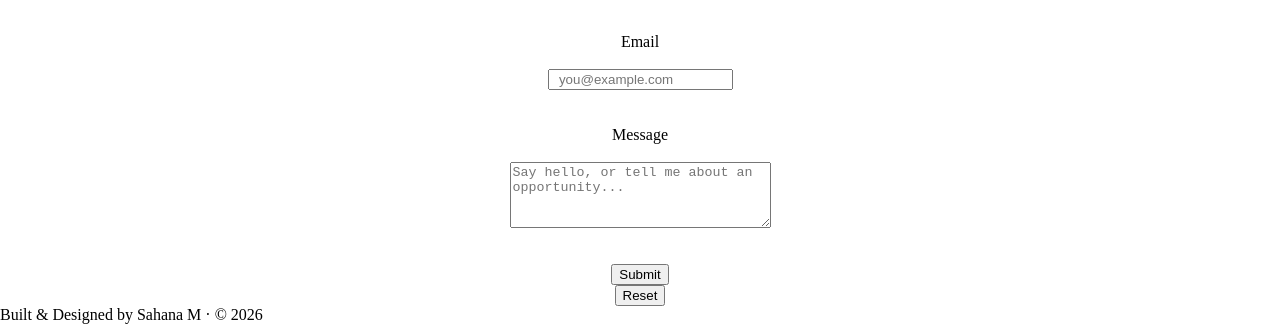
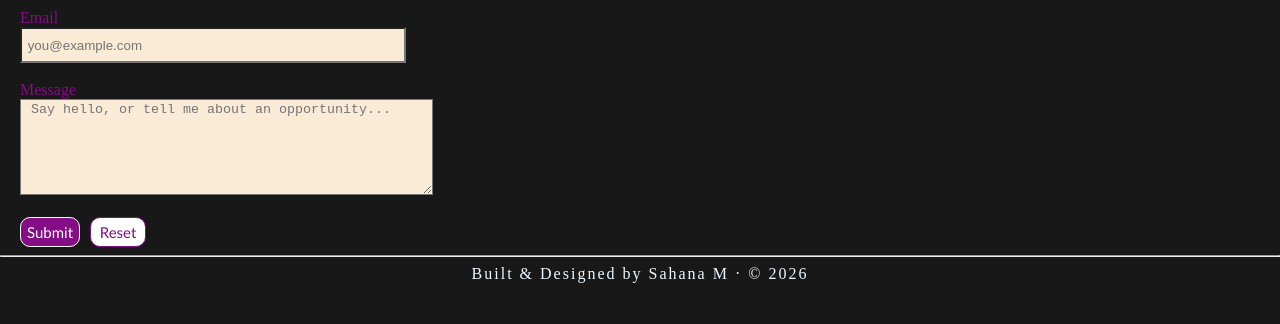
Before and after one commit to sahana0258/My-Portfolio, a plain HTML site: page index.html in a window 1280 px wide. Shown: the part 2061-2385 px from the top of the page. After the commit the page ends 2344 px from the top, so only its background shows below. Drawn offline with Linux system fonts and the light colour scheme.

Commit message:
updated css file

```diff
--- a/index.html
+++ b/index.html
@@ -43,7 +43,8 @@
                 My work spans front-end interfaces built with HTML, CSS, JavaScript and React and back-end logic in Python and SQL. </p>
             </div>
 
-        <div class="line"></div>
+
+
 
         <h3 class="heading">Skills</h3>
         <div class="skills">
@@ -88,8 +89,6 @@
             </div> -->
         </div>
 
-        <div class="line"></div>
-
         <h3 class="heading">Education</h3>
         <div class="education">
             <div id="Bachelor">Bachelor of Engineering- Computer Science & Engineering</div>
@@ -100,7 +99,6 @@
 
 
             <h3 class="heading">Projects</h3>
-            <div>
         <div class="project-contents">
             <div class="pbox">
             <p class="trek-content" id="web-app">01 · WEB APP</p>
@@ -118,7 +116,7 @@
             <p class="trek-content" id="personal-site">02 · PERSONAL SITE</p>
             <h2 class="trek-content" id="portfolio-web">Portfolio Website</h2>
             <p class="trek-content" id="port-para">A personal portfolio built to present skills, projects, and background in a clean, structured, and easy-to-navigate format.</p>
-             <div class="lang-trek">
+            <div class="lang-trek">
             <p class="lang-used">HTML</p>
             <p class="lang-used">CSS</p>
             <p class="lang-used">JavaScript</p>
@@ -162,23 +160,23 @@
         <form class="myform">
             <div class="form-content">
             <label> Name</label><br>
-            <input class="placeholder" type="text" id="name1" placeholder="  Enter your name"><br><br>
+            <input class="placeholder" type="text" id="name1" placeholder=" Enter your name"><br><br>
 
             <label>Email</label><br>
-            <input class="placeholder" type="email" id="email1" placeholder="  you@example.com" ><br><br>
+            <input class="placeholder" type="email" id="email1" placeholder=" you@example.com" ><br><br>
 
             <label>Message</label><br>
-            <textarea class="placeholder" rows="4" cols="30" id="msg1" placeholder="Say hello, or tell me about an opportunity..."></textarea><br><br>
+            <textarea class="placeholder" rows="6" cols="49" id="msg1" placeholder=" Say hello, or tell me about an opportunity..."></textarea><br><br>
 
+            <div class="bt-rst">
             <button class="btn-reset" type="button" value="Submitted" id="btn1" onclick="submitting()">Submit</button>
-            <button class="btn-reset" type="reset">Reset</button>
-
+            <button class="btn-reset" type="reset" id="reset">Reset</button>
+            </div>
             <div id="alertBox"></div>
         </div>
         </form>
-    <div class="line2"></div>
-    <div class="line1">Built & Designed by Sahana M  &middot; &#169 2026</div><!---"&#169 or &copy" is used to diplay c, "$middot or &#183" is used middle (.)-->
-    </div>
+    <hr>
+    <div class="line">Built & Designed by Sahana M  &middot; &#169 2026</div><!---"&#169 or &copy" is used to diplay c, "$middot or &#183" is used middle (.)-->
 </div>
     </body>
 </html>
--- a/style.css
+++ b/style.css
@@ -495,11 +495,12 @@ html,body{
     padding: 0;
     height: 100%;
     min-height: 100vh;
+    background-color: rgb(24, 24, 24);
 }
 .body-container{
     width: 100%;
     min-height: 100vh;
-    background-color: rgb(228, 224, 224);
+    background-color: rgb(24, 24, 24);
     height: 100%;
 }
 .welcome-nav{
@@ -519,8 +520,11 @@ html,body{
     display: flex;
     justify-content: center;
     align-items: center;
-    gap: 6%;
-    font-size:clamp(15px,2vw,15px);
+    gap: 10%;
+    font-size:clamp(17px,2vw,17px);
+}
+.a{
+    color: aliceblue;
 }
 .container{
     font-size: clamp(35px,2vw,35px);
@@ -538,7 +542,8 @@ span{
       color:rgb(252, 251, 252); ;
 }
 #sd{
-    color: rgb(103, 4, 118);
+    color: rgb(186, 162, 189);
+    font-size:clamp(30px,2vw,30px);;
 }
 .aboutme-img{
     display: grid;
@@ -734,20 +739,62 @@ span{
     margin-top: -5px;
 }
 .form-content{
+    color: rgb(133, 13, 133);
+    margin-left: 20px;
+
+}
+.placeholder{
+    color: black;
+}
+input{
+    width: 30%;
+    height: 30px;
+    color: rgb(9, 9, 9);
+    background-color: antiquewhite;
+    border: 3px soild rgb(133, 13, 133);
+}
+textarea{
+    background-color: antiquewhite;
+    border: 3px soild rgb(133, 13, 133);
+}
+
+.bt-rst{
+    display:grid;
+    grid-template-columns:repeat(2,1fr);
+    gap: 10px;
+    width: 10%;
+    height: 30px;
+
+}
+.btn-reset{
+    font-size: 15px;
+    border-radius: 10px;
+    font-family: 'Gill Sans', 'Gill Sans MT', Calibri, 'Trebuchet MS', sans-serif;
+}
+#btn1:hover{
+    border: 1px solid rgb(226, 246, 3);
+}
+#btn1{
+    background-color:rgb(133, 13, 133);
+    color: white;
+    border: 1px solid white;
+}
+#reset{
+    color:  rgb(133, 13, 133);
+    background-color: white;
+    border:1px solid rgb(133, 13, 133);
+}
+#reset:hover{
+    border: 1px solid rgb(226, 246, 3);
+}
+
+.line{
     display: flex;
-    flex-direction: column;
     justify-content: center;
     align-items: center;
+    color: aliceblue;
+    letter-spacing: 2px;
 }
-.btn-reset{
-    display: flex;
-
-}
-.placehoder{
-
-
-}
-
 
 
 
@@ -805,12 +852,13 @@ span{
         font-size: clamp(17px,2vw,17px);
     }
     .education{
-        font-size: clamp(15px,2vw,15px);
+        font-size: clamp(10px,2vw,10px);
     }
     .project-contents{
     display: grid;
     grid-template-columns: repeat(1,1fr);
     gap:15px;
+    margin-right: 20px;
 }
 
 }
```
